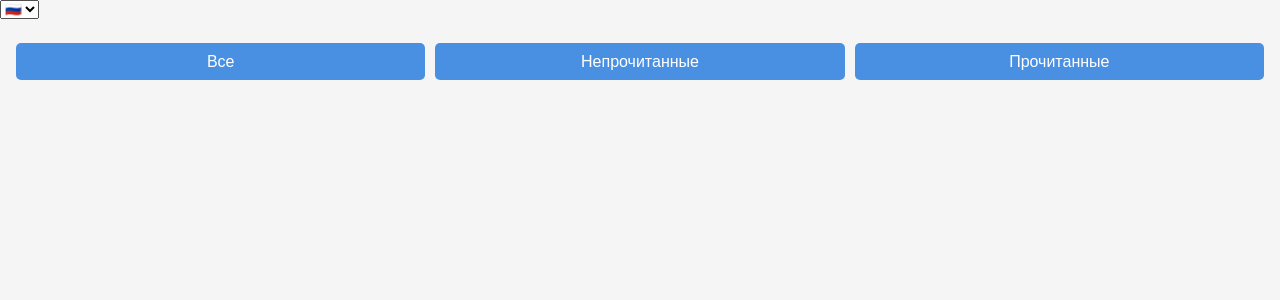
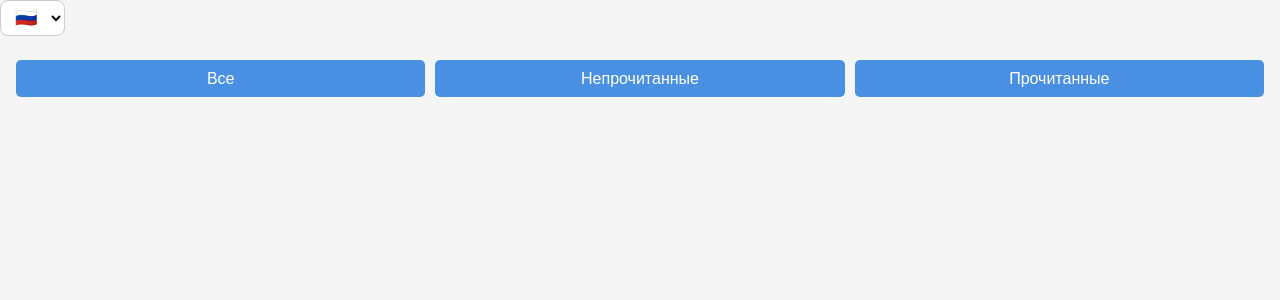
Before and after one commit to Xyrenzo/Test, a Python web app: template templates/post.html in a window 1280 px wide. Shown: the top 300 px of the page. Run offline with Jinja, Linux system fonts and the light colour scheme; the template is opened without the code that fills it, so the values that code supplies are empty.

Commit message:
Update style.css

```diff
--- a/static/style.css
+++ b/static/style.css
@@ -123,3 +123,12 @@ padding: 0.5rem;
 .filters .btn.active {
     background: #2c5fa3;
 }
+select {
+  font-size: 18px;
+  padding: 6px 10px;
+  border-radius: 8px;
+  border: 1px solid #ccc;
+  background: #fff;
+  outline: none;
+  cursor: pointer;
+}
```
